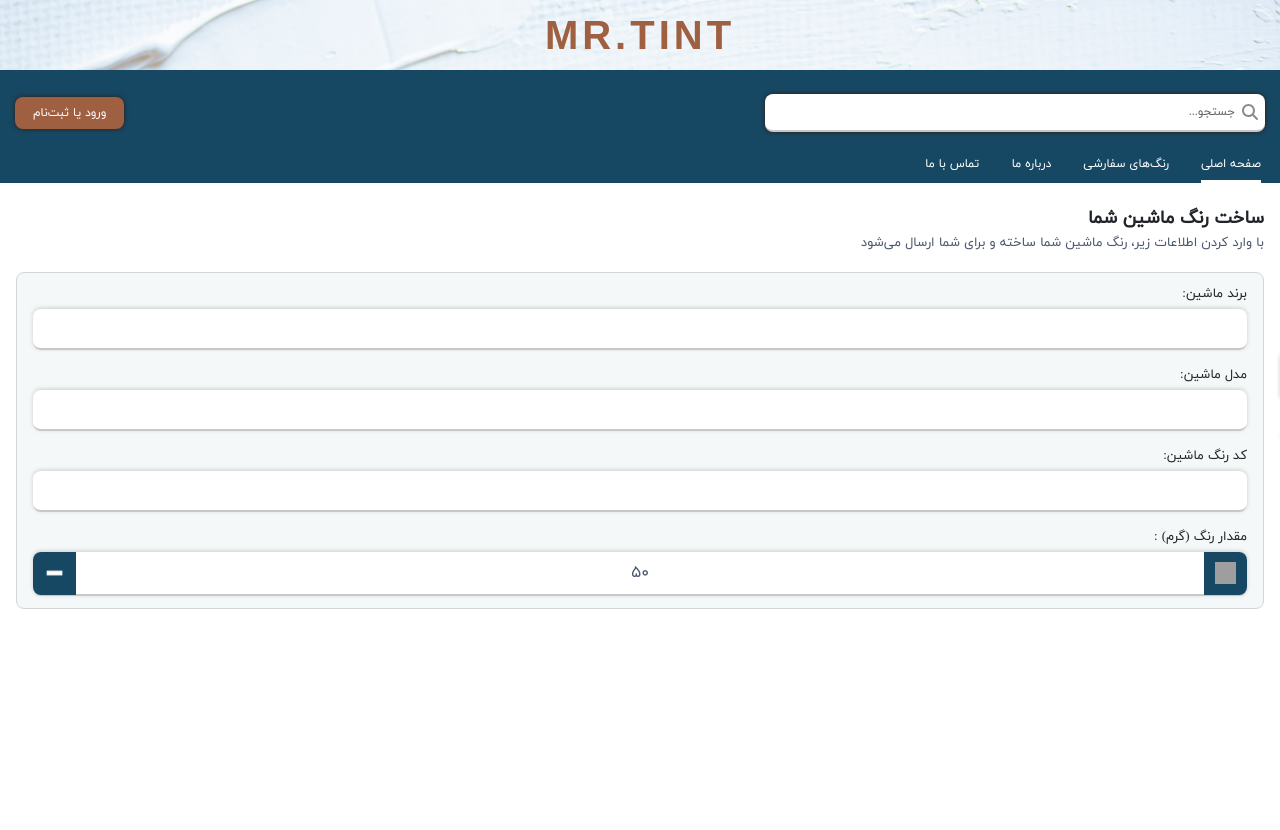
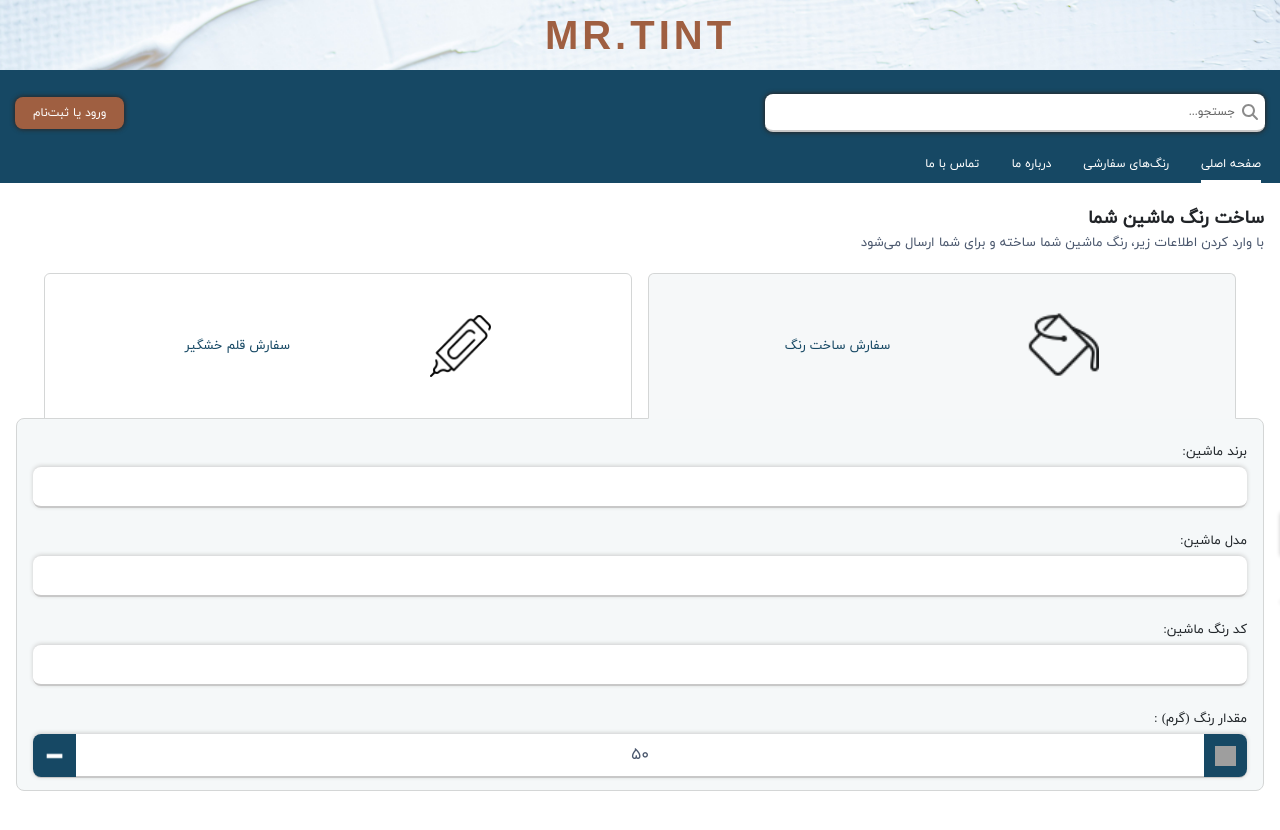
Before and after one commit to rohamsharifi/MrTint, a React (Create React App) app in the folder client/: page /categories/carpaint in a window 1280 px wide. Shown: the top 830 px of the page. Before the commit the page ends 809 px from the top, so only its background shows below. Built offline with nearby package versions, Linux system fonts and the light colour scheme; no server answers; grey boxes are pictures that could not be loaded.

Commit message:
form tabs

```diff
--- /dev/null
+++ b/client/src/Components/Commons/Categories/CarPaint/carPaintForm.jsx
@@ -0,0 +1,134 @@
+const CarPaintForm = ({
+  handleFocusBrandInput,
+  handleBlurBrandInput,
+  carInputValue,
+  handleChangeCarBrandInput,
+  handleKeyCarBrandInput,
+  companyListRight,
+  emptyCompanyList,
+  isCompanyEmpty,
+  carTypeInputValue,
+  handleFocusTypeInput,
+  handleBlurTypeInput,
+  handleChangeCarTypeInput,
+  handleKeyCarTypeInput,
+  typeListRight,
+  renderTypeList,
+  isTypeEmpty,
+  emptyTypeList,
+  pAmountInputValue,
+  handleChangeAmount,
+  handleBlurAmount,
+  handleIncreaseAmount,
+  handleDecreaseAmount,
+  carCompanies,
+  brandListCounter,
+  handleClickList,
+}) => {
+  const renderBrandList = () => {
+    let classname = "";
+    let newCarCompanies = carCompanies.filter((car) =>
+      car.company.startsWith(carInputValue)
+    );
+    return newCarCompanies.map((car, i) => {
+      if (i === brandListCounter) {
+        classname = "car-brand-active";
+      } else {
+        classname = "car-brand";
+      }
+      return (
+        <li
+          className={classname}
+          key={car._id}
+          id={car._id}
+          onClick={() => handleClickList(car)}
+        >
+          {car.company}
+        </li>
+      );
+    });
+  };
+
+  return (
+    <form action="" className="car-specifications-form">
+      <label htmlFor="brands" className="car-brand-label">
+        برند ماشین:
+      </label>
+      <input
+        id="brands"
+        type="text"
+        className="car-brand-input"
+        spellCheck="false"
+        onFocus={handleFocusBrandInput}
+        onBlur={handleBlurBrandInput}
+        value={carInputValue}
+        onChange={(e) => handleChangeCarBrandInput(e.target.value)}
+        onKeyDown={(e) => handleKeyCarBrandInput(e.key)}
+      />
+      <ul className="car-brands" style={{ right: companyListRight }}>
+        {renderBrandList()}
+        {emptyCompanyList()}
+      </ul>
+      {isCompanyEmpty && (
+        <p className="error-text">لطفا برند ماشین خود را انتخاب کنید</p>
+      )}
+      <label htmlFor="" className="car-type-label">
+        مدل ماشین:
+      </label>
+      <input
+        type="text"
+        className="car-type-input"
+        spellCheck="false"
+        value={carTypeInputValue}
+        onFocus={handleFocusTypeInput}
+        onBlur={handleBlurTypeInput}
+        onChange={(e) => handleChangeCarTypeInput(e.target.value)}
+        onKeyDown={(e) => handleKeyCarTypeInput(e.key)}
+      />
+      <ul className="car-types" style={{ right: typeListRight }}>
+        {renderTypeList()}
+        {isTypeEmpty && emptyTypeList()}
+      </ul>
+      <label htmlFor="" className="color-code-label">
+        کد رنگ ماشین:
+      </label>
+      <input type="text" className="color-code-input" spellCheck="false" />
+      <label htmlFor="" className="color-amount-label">
+        مقدار رنگ (گرم) :
+      </label>
+      <div className="color-amount-div">
+        <input
+          type="tel"
+          className="color-amount-input"
+          spellCheck="false"
+          value={pAmountInputValue}
+          onChange={(e) => handleChangeAmount(e.target.value)}
+          onBlur={handleBlurAmount}
+        />
+        <div
+          className="color-amount-btn increase-btn"
+          onClick={handleIncreaseAmount}
+        >
+          <img
+            src={require("../../../../images/plus.png")}
+            alt="increase"
+            className="plus-img"
+            draggable="false"
+          />
+        </div>
+        <div
+          className="color-amount-btn decrease-btn"
+          onClick={handleDecreaseAmount}
+        >
+          <img
+            src={require("../../../../images/minus.png")}
+            alt="decrease"
+            className="minus-img"
+            draggable="false"
+          />
+        </div>
+      </div>
+    </form>
+  );
+};
+export default CarPaintForm;
--- /dev/null
+++ b/client/src/Components/Commons/Categories/CarPaint/carPaintHeader.jsx
@@ -0,0 +1,11 @@
+const CarPaintHeader = () => {
+  return (
+    <header>
+      <h2 className="car-specifications-title">ساخت رنگ ماشین شما</h2>
+      <p className="car-specifications-description">
+        با وارد کردن اطلاعات زیر، رنگ ماشین شما ساخته و برای شما ارسال می‌شود
+      </p>
+    </header>
+  );
+};
+export default CarPaintHeader;
--- /dev/null
+++ b/client/src/Components/Commons/Categories/CarPaint/carPaintTabs.css
@@ -0,0 +1,35 @@
+.car-paint-tabs {
+    margin-top: 20px;
+    display: flex;
+    justify-content: space-evenly;
+    padding: 0 12px;
+}
+
+.tab-btn {
+    border: 1px solid rgb(212, 214, 214);
+    font-size: 1.3rem;
+    border-top-left-radius: 6px;
+    border-top-right-radius: 6px;
+    padding: 8px 0;
+    top: 1px;
+    z-index: 3;
+    color: var(--secondary-color);
+    display: flex;
+    justify-content: space-evenly;
+    align-items: center;
+    width: 48%;
+    aspect-ratio: 4 / 1;
+}
+
+.color-bottle-image {
+    width: 12.5%;
+}
+
+.color-pen-image {
+    width: 10.5%;
+}
+
+.active-tab {
+    border-bottom: 1px solid #F6F8F9;
+    background-color: #F6F8F9;
+}
--- /dev/null
+++ b/client/src/Components/Commons/Categories/CarPaint/carPaintTabs.jsx
@@ -0,0 +1,30 @@
+import "./carPaintTabs.css";
+
+const CarPaintTabs = ({
+  paintTabClass,
+  penTabClass,
+  clickPaintTab,
+  clickPenTab,
+}) => {
+  return (
+    <div className="car-paint-tabs">
+      <button className={paintTabClass} onClick={clickPaintTab}>
+        <img
+          src={require("../../../../images/color-bottle.png")}
+          alt="color-bottle"
+          className="color-bottle-image"
+        />
+        سفارش ساخت رنگ
+      </button>
+      <button className={penTabClass} onClick={clickPenTab}>
+        <img
+          src={require("../../../../images/color-pen.png")}
+          alt="color-bottle"
+          className="color-pen-image"
+        />
+        سفارش قلم خشگیر
+      </button>
+    </div>
+  );
+};
+export default CarPaintTabs;
--- a/client/src/Components/Commons/Categories/CarPaint/carSpecifications.css
+++ b/client/src/Components/Commons/Categories/CarPaint/carSpecifications.css
@@ -15,22 +15,17 @@
 }
 
 .car-specifications-form {
-    margin-top: 20px;
     background-color: hsl(202, 64%, 24%, 0.04);
     border-radius: 8px;
     border: 1px solid rgb(212, 214, 214);
-    padding: 12px 16px;
+    padding: 0 16px 12px 16px;
+    z-index: 0;
 }
 
-.car-brand-label {
+.car-brand-label, .car-type-label, .color-code-label, .color-amount-label{
     font-size: 1.3rem;
     color: rgb(32, 37, 41);
-}
-
-.car-type-label, .color-code-label, .color-amount-label{
-    font-size: 1.3rem;
-    color: rgb(32, 37, 41);
-    margin-top: 16px;
+    margin-top: 24px;
     display: inline-block;
 }
 
@@ -83,8 +78,8 @@
 }
 
 .plus-img, .minus-img {
-    width: 50%;
-    height: 50%;
+    width: 48%;
+    height: 48%;
     user-select: none;
 }
 
@@ -114,6 +109,7 @@
     border: 1px solid rgb(212, 214, 214);
     overflow-y: auto;
     transition: all 250ms;
+    z-index: 2;
 }
 
 .car-types {
@@ -129,6 +125,7 @@
     border: 1px solid rgb(212, 214, 214);
     overflow-y: auto;
     transition: all 250ms;
+    z-index: 2;
 }
 
 .car-brand {
--- a/client/src/Components/Commons/Categories/CarPaint/carSpecifications.jsx
+++ b/client/src/Components/Commons/Categories/CarPaint/carSpecifications.jsx
@@ -2,6 +2,9 @@
 import axios from "axios";
 
 import "./carSpecifications.css";
+import CarPaintForm from "./carPaintForm";
+import CarPaintHeader from "./carPaintHeader";
+import CarPaintTabs from "./carPaintTabs";
 
 const CarSpecifications = () => {
   let [companyListRight, setCompanyListRight] = useState("-200px");
@@ -42,6 +45,10 @@
     "۸",
     "۹",
   ]);
+  let [paintTabClass, setPaintTabClass] = useState(
+    "tab-btn tab-make-paint active-tab"
+  );
+  let [penTabClass, setPenTabClass] = useState("tab-btn tab-smart-pen");
 
   useEffect(() => {
     axios
@@ -278,30 +285,6 @@
     }
   };
 
-  const renderBrandList = () => {
-    let classname = "";
-    let newCarCompanies = carCompanies.filter((car) =>
-      car.company.startsWith(carInputValue)
-    );
-    return newCarCompanies.map((car, i) => {
-      if (i === brandListCounter) {
-        classname = "car-brand-active";
-      } else {
-        classname = "car-brand";
-      }
-      return (
-        <li
-          className={classname}
-          key={car._id}
-          id={car._id}
-          onClick={() => handleClickList(car)}
-        >
-          {car.company}
-        </li>
-      );
-    });
-  };
-
   const renderTypeList = () => {
     let classname = "";
     const carTypes = cars.filter(
@@ -405,92 +388,57 @@
     return strPer;
   };
 
+  const clickPaintTab = () => {
+    setPaintTabClass("tab-btn tab-make-paint active-tab");
+    setPenTabClass("tab-btn tab-smart-pen");
+  };
+
+  const clickPenTab = () => {
+    setPaintTabClass("tab-btn tab-make-paint");
+    setPenTabClass("tab-btn tab-smart-pen active-tab");
+  };
+
   return (
     <section className="car-specifications-section">
-      <header>
-        <h2 className="car-specifications-title">ساخت رنگ ماشین شما</h2>
-        <p className="car-specifications-description">
-          با وارد کردن اطلاعات زیر، رنگ ماشین شما ساخته و برای شما ارسال می‌شود
-        </p>
-      </header>
-      <form action="" className="car-specifications-form">
-        <label htmlFor="" className="car-brand-label">
-          برند ماشین:
-        </label>
-        <input
-          type="text"
-          className="car-brand-input"
-          spellCheck="false"
-          onFocus={handleFocusBrandInput}
-          onBlur={handleBlurBrandInput}
-          value={carInputValue}
-          onChange={(e) => handleChangeCarBrandInput(e.target.value)}
-          onKeyDown={(e) => handleKeyCarBrandInput(e.key)}
-        />
-        <ul className="car-brands" style={{ right: companyListRight }}>
-          {renderBrandList()}
-          {emptyCompanyList()}
-        </ul>
-        {isCompanyEmpty && (
-          <p className="error-text">لطفا برند ماشین خود را انتخاب کنید</p>
-        )}
-        <label htmlFor="" className="car-type-label">
-          مدل ماشین:
-        </label>
-        <input
-          type="text"
-          className="car-type-input"
-          spellCheck="false"
-          value={carTypeInputValue}
-          onFocus={handleFocusTypeInput}
-          onBlur={handleBlurTypeInput}
-          onChange={(e) => handleChangeCarTypeInput(e.target.value)}
-          onKeyDown={(e) => handleKeyCarTypeInput(e.key)}
-        />
-        <ul className="car-types" style={{ right: typeListRight }}>
-          {renderTypeList()}
-          {isTypeEmpty && emptyTypeList()}
-        </ul>
-        <label htmlFor="" className="color-code-label">
-          کد رنگ ماشین:
-        </label>
-        <input type="text" className="color-code-input" spellCheck="false" />
-        <label htmlFor="" className="color-amount-label">
-          مقدار رنگ (گرم) :
-        </label>
-        <div className="color-amount-div">
-          <input
-            type="tel"
-            className="color-amount-input"
-            spellCheck="false"
-            value={pAmountInputValue}
-            onChange={(e) => handleChangeAmount(e.target.value)}
-            onBlur={handleBlurAmount}
-          />
-          <div
-            className="color-amount-btn increase-btn"
-            onClick={handleIncreaseAmount}
-          >
-            <img
-              src={require("../../../../images/plus.png")}
-              alt="increase"
-              className="plus-img"
-              draggable="false"
-            />
-          </div>
-          <div
-            className="color-amount-btn decrease-btn"
-            onClick={handleDecreaseAmount}
-          >
-            <img
-              src={require("../../../../images/minus.png")}
-              alt="decrease"
-              className="minus-img"
-              draggable="false"
-            />
-          </div>
-        </div>
-      </form>
+      {/* CAR PAINT HEADER */}
+      <CarPaintHeader />
+
+      {/* CAR PAINT TABS */}
+      <CarPaintTabs
+        paintTabClass={paintTabClass}
+        penTabClass={penTabClass}
+        clickPaintTab={clickPaintTab}
+        clickPenTab={clickPenTab}
+      />
+
+      {/* CAR PAINT FORM */}
+      <CarPaintForm
+        handleFocusBrandInput={handleFocusBrandInput}
+        handleBlurBrandInput={handleBlurBrandInput}
+        carInputValue={carInputValue}
+        handleChangeCarBrandInput={handleChangeCarBrandInput}
+        handleKeyCarBrandInput={handleKeyCarBrandInput}
+        companyListRight={companyListRight}
+        emptyCompanyList={emptyCompanyList}
+        isCompanyEmpty={isCompanyEmpty}
+        carTypeInputValue={carTypeInputValue}
+        handleFocusTypeInput={handleFocusTypeInput}
+        handleBlurTypeInput={handleBlurTypeInput}
+        handleChangeCarTypeInput={handleChangeCarTypeInput}
+        handleKeyCarTypeInput={handleKeyCarTypeInput}
+        typeListRight={typeListRight}
+        renderTypeList={renderTypeList}
+        isTypeEmpty={isTypeEmpty}
+        emptyTypeList={emptyTypeList}
+        pAmountInputValue={pAmountInputValue}
+        handleChangeAmount={handleChangeAmount}
+        handleBlurAmount={handleBlurAmount}
+        handleIncreaseAmount={handleIncreaseAmount}
+        handleDecreaseAmount={handleDecreaseAmount}
+        carCompanies={carCompanies}
+        brandListCounter={brandListCounter}
+        handleClickList={handleClickList}
+      />
     </section>
   );
 };
```
Also changed, not shown: client/src/images/color-bottle.png (added), client/src/images/color-pen.png (added).
